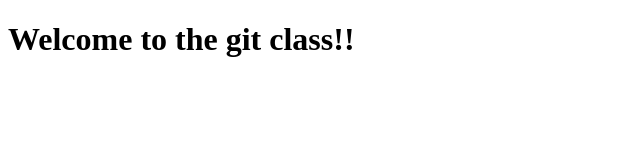
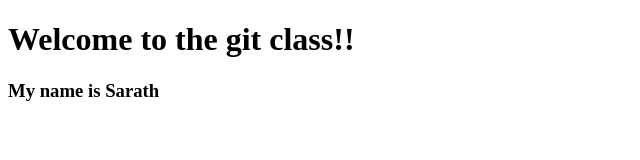
Before and after one commit to Swapanth/one, a plain HTML site: page index.html in a window 1280 px wide. Shown: the whole page, without its empty margins (0-640 px from the left). Drawn offline with Linux system fonts and the light colour scheme.

Commit message:
Add name display in index.html

```diff
--- a/index.html
+++ b/index.html
@@ -7,5 +7,9 @@
 </head>
 <body>
     <h1>Welcome to the git class!!</h1>
+    <h3>My name is <span id="name"></span></h3>
+    <script>
+        document.getElementById('name').innerText = 'Sarath';
+    </script>
 </body>
 </html>
```
